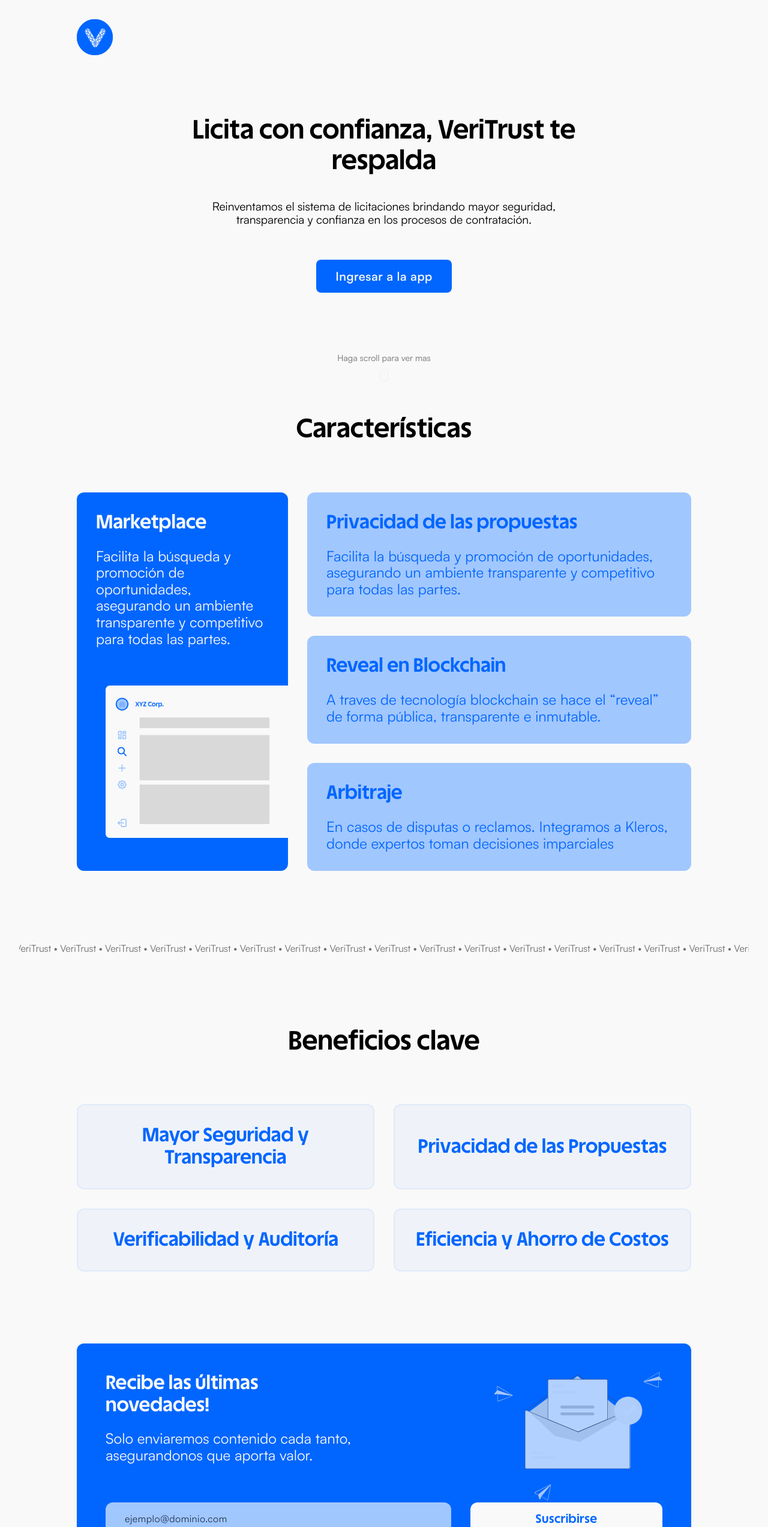
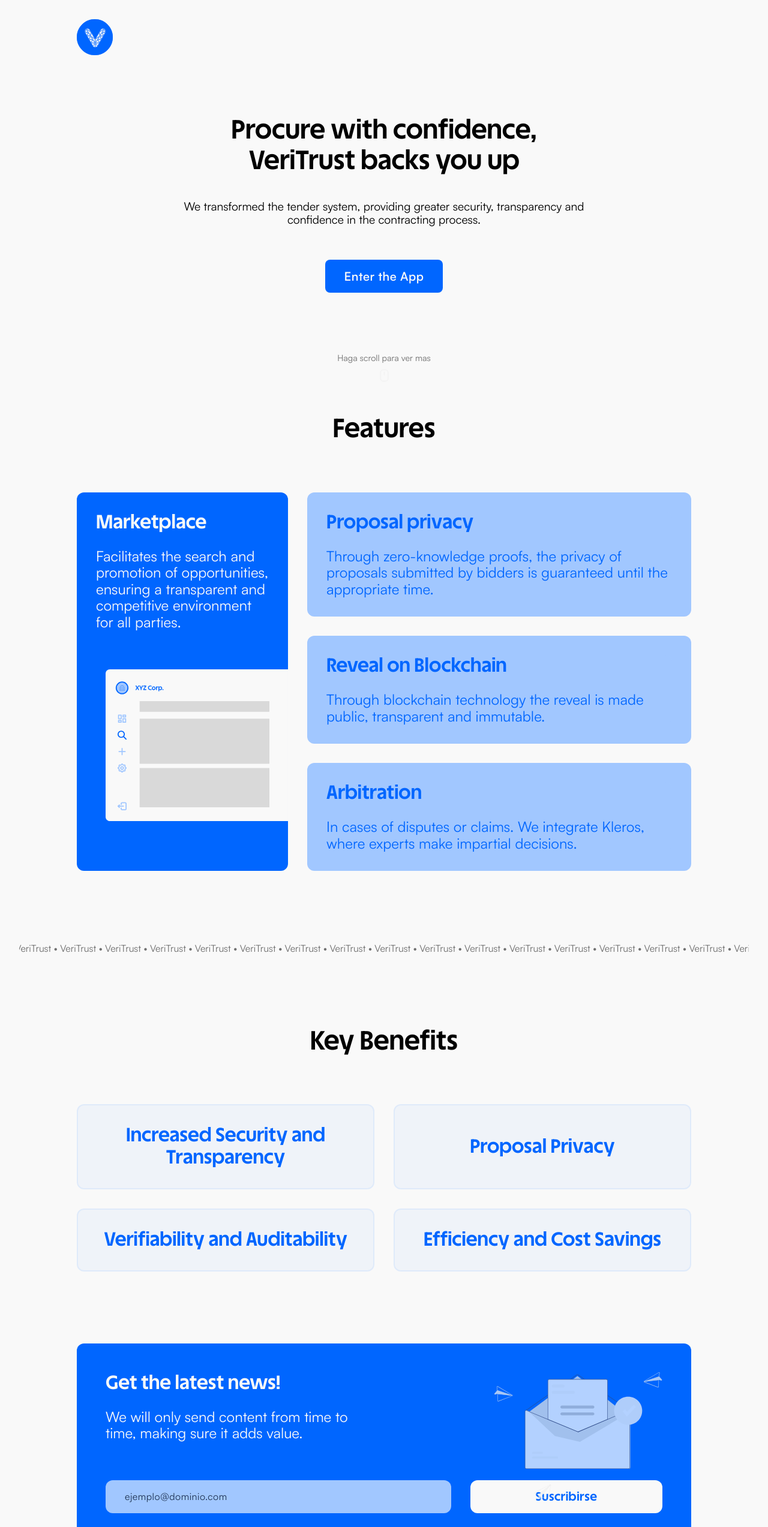
Before and after one commit to P4-Games/VeriTrust-Front, a Next.js app: page / in a window 1280 px wide. Shown: the top 2546 px of the page at 60% size. Built offline with nearby package versions, Linux system fonts and the light colour scheme.

Commit message:
update landing & marketplace idiom

```diff
--- a/app/page.module.scss
+++ b/app/page.module.scss
@@ -224,6 +224,7 @@
       position: absolute;
       top: 3rem;
       right: 3rem;
+      z-index: 0;
       @media only screen and (max-width: 768px) {
         right: -95px;
         opacity: 0.3;
--- a/app/page.tsx
+++ b/app/page.tsx
@@ -1,4 +1,4 @@
-'use client';
+"use client";
 import styles from "./page.module.scss";
 import { logo, marketplace, mouse, envelope } from "@/assets";
 import Image from "next/image";
@@ -16,7 +16,7 @@
   return (
     <>
       <main className={styles.main}>
-        <Loading/>
+        <Loading />
         <header className={styles.logo}>
           <Image width={60} height={60} src={logo} alt="VeriTrust logo" />
         </header>
@@ -25,45 +25,64 @@
             <motion.h2
               initial={{ opacity: 0, y: 50 }}
               whileInView={{ opacity: 1, y: 0 }}
-              transition={{ duration: 0.1, ease: cubicBezier(0.6,0.6,0,0.1) }}
-            >Licita con confianza, VeriTrust te respalda</motion.h2>
+              transition={{
+                duration: 0.1,
+                ease: cubicBezier(0.6, 0.6, 0, 0.1),
+              }}
+            >
+              Procure with confidence, VeriTrust backs you up
+            </motion.h2>
             <motion.p
               initial={{ opacity: 0 }}
               whileInView={{ opacity: 1 }}
-              transition={{ duration: 0.1, delay: 0.3, ease: cubicBezier(0.6,0.6,0,0.1) }}
+              transition={{
+                duration: 0.1,
+                delay: 0.3,
+                ease: cubicBezier(0.6, 0.6, 0, 0.1),
+              }}
             >
-              Reinventamos el sistema de licitaciones brindando mayor seguridad,
-              transparencia y confianza en los procesos de contratación.
+              We transformed the tender system, providing greater security,
+              transparency and confidence in the contracting process.
             </motion.p>
           </div>
           <motion.div
             initial={{ opacity: 0 }}
             whileInView={{ opacity: 1 }}
-            transition={{ duration: 0.1, delay: 0.5, ease: cubicBezier(0.6,0.6,0,0.1) }}
+            transition={{
+              duration: 0.1,
+              delay: 0.5,
+              ease: cubicBezier(0.6, 0.6, 0, 0.1),
+            }}
           >
             <Button className={styles.button} redirectTo="/marketplace">
-              Ingresar a la app
+              Enter the App
             </Button>
           </motion.div>
-          <SeeMore/>
+          <SeeMore />
         </section>
         <section className={styles.second_section}>
           <motion.h2
             initial={{ opacity: 0, y: 50 }}
             whileInView={{ opacity: 1, y: 0 }}
-            transition={{ duration: 0.1, ease: cubicBezier(0.6,0.6,0,0.1) }}
-          >Características</motion.h2>
+            transition={{ duration: 0.1, ease: cubicBezier(0.6, 0.6, 0, 0.1) }}
+          >
+            Features
+          </motion.h2>
           <div className={styles.second_section_body}>
             <motion.div
               className={styles.marketplace}
               initial={{ opacity: 0 }}
               whileInView={{ opacity: 1 }}
-              transition={{ duration: 0.1, delay: 0.1, ease: cubicBezier(0.6,0.6,0,0.1) }}
+              transition={{
+                duration: 0.1,
+                delay: 0.1,
+                ease: cubicBezier(0.6, 0.6, 0, 0.1),
+              }}
             >
               <h3>Marketplace</h3>
               <p>
-                Facilita la búsqueda y promoción de oportunidades, asegurando un
-                ambiente transparente y competitivo para todas las partes.
+                Facilitates the search and promotion of opportunities, ensuring
+                a transparent and competitive environment for all parties.
               </p>
               <div className={styles.marketplace_img}>
                 <Image
@@ -78,40 +97,52 @@
               <motion.div
                 initial={{ opacity: 0 }}
                 whileInView={{ opacity: 1 }}
-                transition={{ duration: 0.1, delay: 0.2, ease: cubicBezier(0.6,0.6,0,0.1) }}
+                transition={{
+                  duration: 0.1,
+                  delay: 0.2,
+                  ease: cubicBezier(0.6, 0.6, 0, 0.1),
+                }}
               >
                 <div>
-                  <h3>Privacidad de las propuestas</h3>
+                  <h3>Proposal privacy</h3>
                   <p>
-                    Facilita la búsqueda y promoción de oportunidades,
-                    asegurando un ambiente transparente y competitivo para todas
-                    las partes.
+                    Through zero-knowledge proofs, the privacy of proposals
+                    submitted by bidders is guaranteed until the appropriate
+                    time.
                   </p>
                 </div>
               </motion.div>
               <motion.div
                 initial={{ opacity: 0 }}
                 whileInView={{ opacity: 1 }}
-                transition={{ duration: 0.1, delay: 0.3, ease: cubicBezier(0.6,0.6,0,0.1) }}
+                transition={{
+                  duration: 0.1,
+                  delay: 0.3,
+                  ease: cubicBezier(0.6, 0.6, 0, 0.1),
+                }}
               >
                 <div>
-                  <h3>Reveal en Blockchain</h3>
+                  <h3>Reveal on Blockchain</h3>
                   <p>
-                    A traves de tecnología blockchain se hace el “reveal” de
-                    forma pública, transparente e inmutable.
+                    Through blockchain technology the reveal is made public,
+                    transparent and immutable.
                   </p>
                 </div>
               </motion.div>
               <motion.div
                 initial={{ opacity: 0 }}
                 whileInView={{ opacity: 1 }}
-                transition={{ duration: 0.1, delay: 0.3, ease: cubicBezier(0.6,0.6,0,0.1) }}
+                transition={{
+                  duration: 0.1,
+                  delay: 0.3,
+                  ease: cubicBezier(0.6, 0.6, 0, 0.1),
+                }}
               >
                 <div>
-                  <h3>Arbitraje</h3>
+                  <h3>Arbitration</h3>
                   <p>
-                    En casos de disputas o reclamos. Integramos a Kleros, donde
-                    expertos toman decisiones imparciales
+                    In cases of disputes or claims. We integrate Kleros, where
+                    experts make impartial decisions.
                   </p>
                 </div>
               </motion.div>
@@ -122,43 +153,67 @@
           <motion.p
             initial={{ x: 0 }}
             whileInView={{ x: -100 }}
-            transition={{ duration: 0.3, delay: 0.1, ease: cubicBezier(0.6,0.6,0,0.1) }}
-          >{Array(repetitions).fill(pattern).join("")}</motion.p>
+            transition={{
+              duration: 0.3,
+              delay: 0.1,
+              ease: cubicBezier(0.6, 0.6, 0, 0.1),
+            }}
+          >
+            {Array(repetitions).fill(pattern).join("")}
+          </motion.p>
         </div>
         <section className={styles.third_section}>
           <motion.h2
             initial={{ opacity: 0, y: 50 }}
             whileInView={{ opacity: 1, y: 0 }}
-            transition={{ duration: 0.1, ease: cubicBezier(0.6,0.6,0,0.1) }}
-          >Beneficios clave</motion.h2>
+            transition={{ duration: 0.1, ease: cubicBezier(0.6, 0.6, 0, 0.1) }}
+          >
+            Key Benefits
+          </motion.h2>
           <div className={styles.card_container}>
             <motion.div
               initial={{ opacity: 0 }}
               whileInView={{ opacity: 1 }}
-              transition={{ duration: 0.1, delay: 0.1, ease: cubicBezier(0.6,0.6,0,0.1) }}
+              transition={{
+                duration: 0.1,
+                delay: 0.1,
+                ease: cubicBezier(0.6, 0.6, 0, 0.1),
+              }}
             >
-              <h3>Mayor Seguridad y Transparencia</h3>
+              <h3>Increased Security and Transparency</h3>
             </motion.div>
             <motion.div
               initial={{ opacity: 0 }}
               whileInView={{ opacity: 1 }}
-              transition={{ duration: 0.1, delay: 0.2, ease: cubicBezier(0.6,0.6,0,0.1) }}
+              transition={{
+                duration: 0.1,
+                delay: 0.2,
+                ease: cubicBezier(0.6, 0.6, 0, 0.1),
+              }}
             >
-              <h3>Privacidad de las Propuestas</h3>
+              <h3>Proposal Privacy</h3>
             </motion.div>
             <motion.div
               initial={{ opacity: 0 }}
               whileInView={{ opacity: 1 }}
-              transition={{ duration: 0.1, delay: 0.3, ease: cubicBezier(0.6,0.6,0,0.1) }}
+              transition={{
+                duration: 0.1,
+                delay: 0.3,
+                ease: cubicBezier(0.6, 0.6, 0, 0.1),
+              }}
             >
-              <h3>Verificabilidad y Auditoría</h3>
+              <h3>Verifiability and Auditability</h3>
             </motion.div>
             <motion.div
               initial={{ opacity: 0 }}
               whileInView={{ opacity: 1 }}
-              transition={{ duration: 0.1, delay: 0.4, ease: cubicBezier(0.6,0.6,0,0.1) }}
+              transition={{
+                duration: 0.1,
+                delay: 0.4,
+                ease: cubicBezier(0.6, 0.6, 0, 0.1),
+              }}
             >
-              <h3>Eficiencia y Ahorro de Costos</h3>
+              <h3>Efficiency and Cost Savings</h3>
             </motion.div>
           </div>
         </section>
@@ -167,7 +222,11 @@
             className={styles.envelope_img}
             initial={{ opacity: 0, x: 250 }}
             whileInView={{ opacity: 1, x: 0 }}
-            transition={{ duration: 0.1, delay: 0.5, ease: cubicBezier(0.6,0.6,0,0.1) }}
+            transition={{
+              duration: 0.1,
+              delay: 0.5,
+              ease: cubicBezier(0.6, 0.6, 0, 0.1),
+            }}
           >
             <Image src={envelope} alt="envelop image" />
           </motion.div>
@@ -175,21 +234,34 @@
             <motion.h3
               initial={{ opacity: 0, x: -250 }}
               whileInView={{ opacity: 1, x: 0 }}
-              transition={{ duration: 0.1, ease: cubicBezier(0.6,0.6,0,0.1) }}
-            >Recibe las últimas novedades!</motion.h3>
+              transition={{
+                duration: 0.1,
+                ease: cubicBezier(0.6, 0.6, 0, 0.1),
+              }}
+            >
+              Get the latest news!
+            </motion.h3>
             <motion.p
               initial={{ opacity: 0 }}
               whileInView={{ opacity: 1 }}
-              transition={{ duration: 0.1, delay: 0.2, ease: cubicBezier(0.6,0.6,0,0.1) }}
+              transition={{
+                duration: 0.1,
+                delay: 0.2,
+                ease: cubicBezier(0.6, 0.6, 0, 0.1),
+              }}
             >
-              Solo enviaremos contenido cada tanto, asegurandonos que aporta
-              valor.
+              We will only send content from time to time, making sure it adds
+              value.
             </motion.p>
           </div>
           <motion.span
             initial={{ opacity: 0 }}
             whileInView={{ opacity: 1 }}
-            transition={{ duration: 0.1, delay: 0.3, ease: cubicBezier(0.6,0.6,0,0.1) }}
+            transition={{
+              duration: 0.1,
+              delay: 0.3,
+              ease: cubicBezier(0.6, 0.6, 0, 0.1),
+            }}
           >
             <SubscribeForm />
           </motion.span>
```
Also changed, not shown: app/marketplace/page.tsx (+18 -18 lines).
